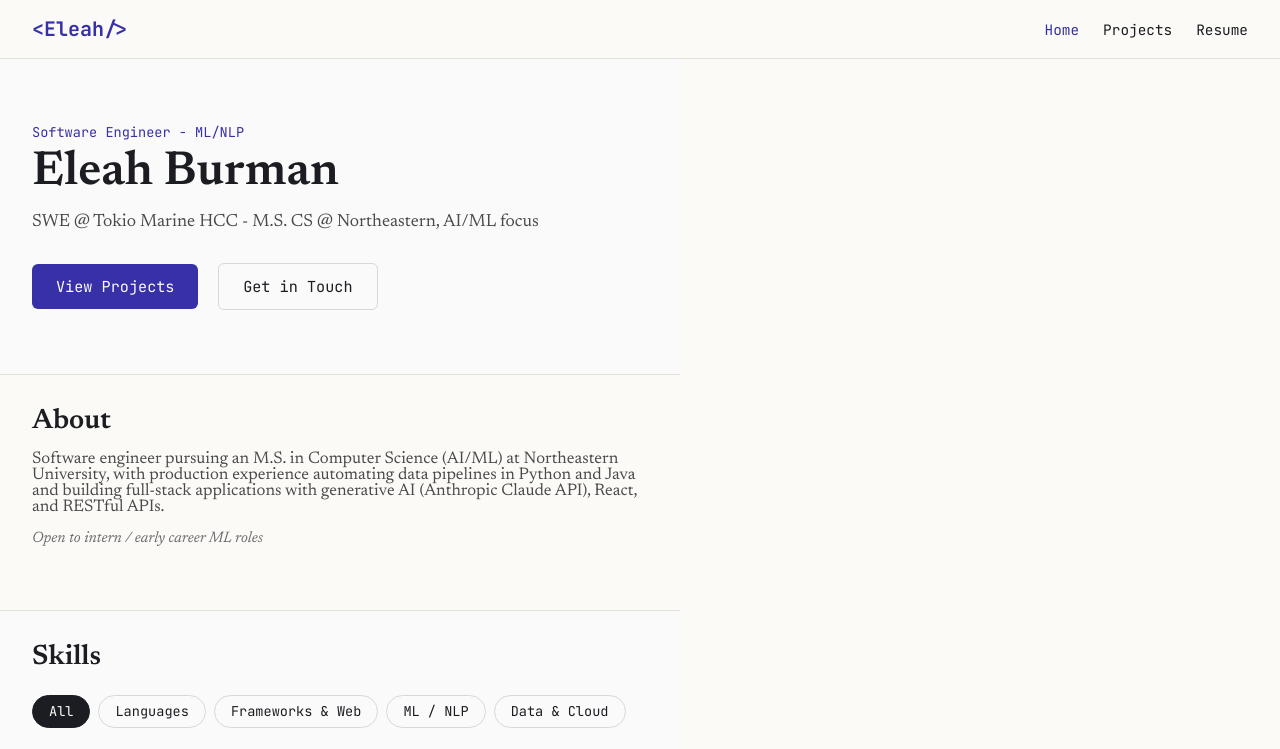
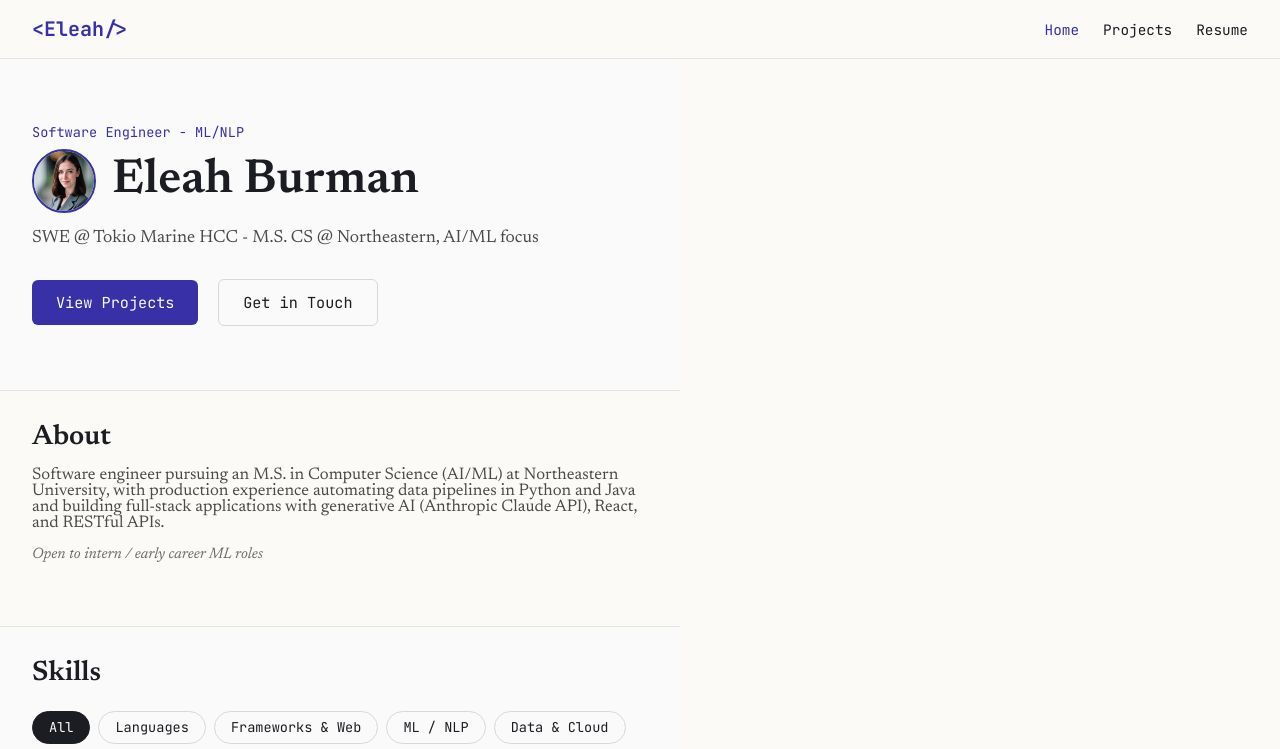
Before and after one commit to EleahBurman/eleah-burman-project-1, a website: page index.html in a window 1280 px wide. Shown: the top 749 px of the page. Drawn offline with Linux system fonts and the light colour scheme.

Commit message:
Add hero photo

```diff
--- a/css/style.css
+++ b/css/style.css
@@ -76,10 +76,26 @@ header {
     margin-bottom: 0.5rem;
 }
 
+.hero-heading {
+    display: flex;
+    align-items: center;
+    gap: 1rem;
+    margin-bottom: 1rem;
+}
+
+.profile-photo {
+    width: 64px;
+    height: 64px;
+    border-radius: 50%;
+    object-fit: cover;
+    border: 2px solid var(--color-accent);
+}
+
 .main-title {
+    margin-bottom: 0;
     font-size: 3rem;
     font-weight: 600;
-    margin-bottom: 1rem;
+    line-height: 1;
 }
 
 .hero .description {
--- a/index.html
+++ b/index.html
@@ -26,7 +26,10 @@
     <main>
         <section class="hero">
             <p class="eyebrow">Software Engineer - ML/NLP</p>
-            <h1 class="main-title">Eleah Burman</h1>
+            <div class="hero-heading">
+                <img src="images/profile.png" alt="Portrait of Eleah Burman" class="profile-photo">
+                <h1 class="main-title">Eleah Burman</h1>
+            </div>
             <p class="description">SWE @ Tokio Marine HCC - M.S. CS @ Northeastern, AI/ML focus</p>
             <a href="projects.html" class="btn-primary">View Projects</a>
             <a href="resume.html#contact" class="btn-secondary">Get in Touch</a>
```
Also changed, not shown: images/profile.png (added).
